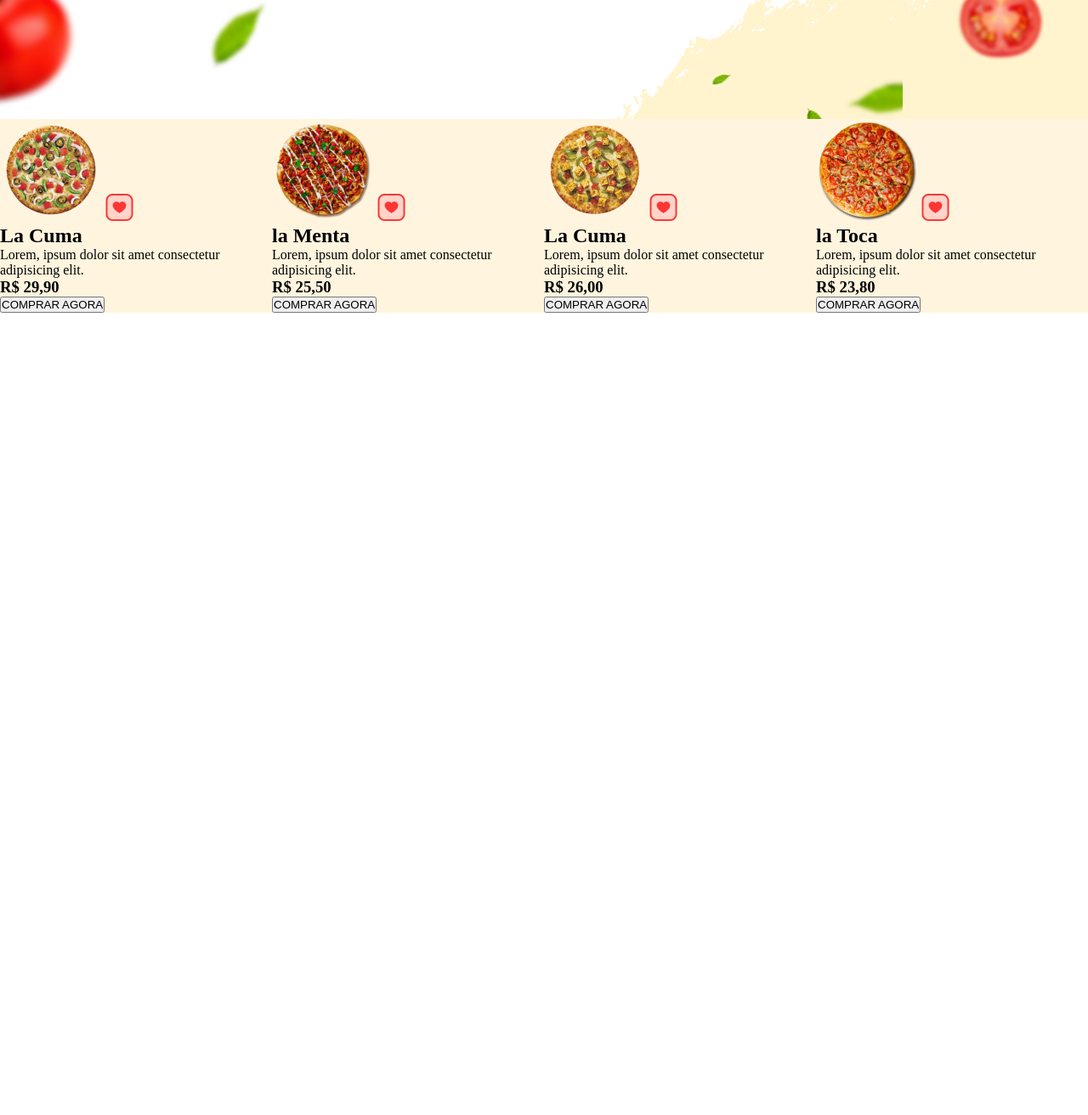
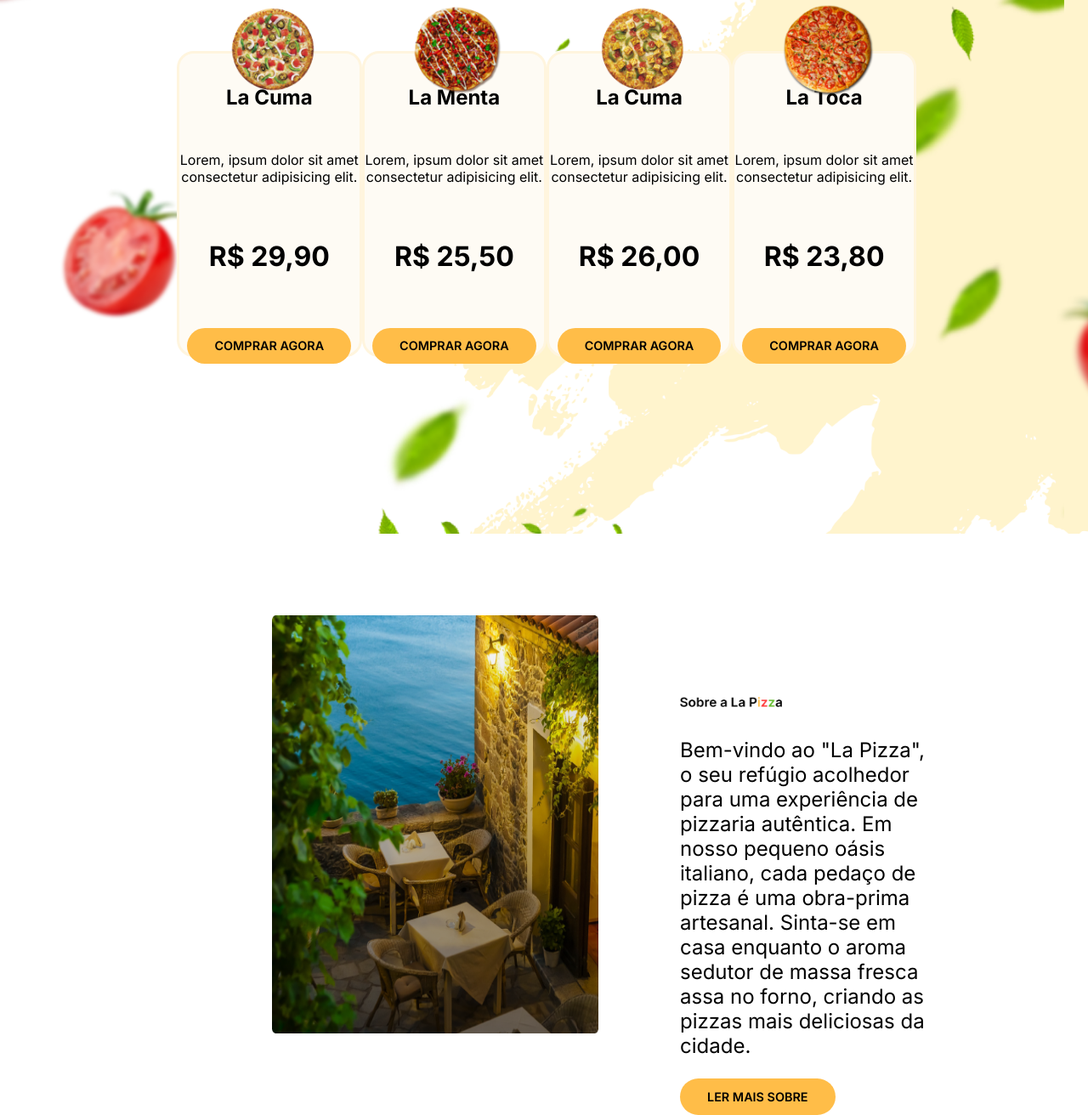
Before and after one commit to Nandsbeltrao/la_pizza, a plain HTML site: page index.html in a window 1280 px wide. Shown: the part 819-2131 px from the top of the page at 85% size. Before the commit the page ends 1187 px from the top, so only its background shows below. Drawn offline with Linux system fonts and the light colour scheme.

Commit message:
Atualiza modificações
-index.html: Arquivo que está toda a estrutura pronta da landing page.

-style.scss: Arquivo em que está toda a estilização.

```diff
--- a/index.html
+++ b/index.html
@@ -20,7 +20,7 @@
 
             <div>
                 <img src="./imgs/pizza.png" alt="">
-                <img src="./imgs/icon-favorite.png" alt="">
+                <img class="icon_fav" src="./imgs/icon-favorite.png" alt="">
                 <h2>La Cuma</h2>
                 <p>Lorem, ipsum dolor sit amet consectetur adipisicing elit.</p>
                 <h3>R$ 29,90</h3>
@@ -29,8 +29,8 @@
             </div>
             <div>
                 <img src="./imgs/pizza2.png" alt="">
-                <img src="./imgs/icon-favorite.png" alt="">
-                <h2>la Menta</h2>
+                <img class="icon_fav" src="./imgs/icon-favorite.png" alt="">
+                <h2>La Menta</h2>
                 <p>Lorem, ipsum dolor sit amet consectetur adipisicing elit.</p>
                 <h3>R$ 25,50</h3>
 
@@ -38,7 +38,7 @@
             </div>
             <div>
                 <img src="./imgs/pizza3.png" alt="">
-                <img src="./imgs/icon-favorite.png" alt="">
+                <img class="icon_fav" src="./imgs/icon-favorite.png" alt="">
                 <h2>La Cuma</h2>
                 <p>Lorem, ipsum dolor sit amet consectetur adipisicing elit.</p>
                 <h3>R$ 26,00</h3>
@@ -47,14 +47,25 @@
             </div>
             <div>
                 <img src="./imgs/pizza5.png" alt="">
-                <img src="./imgs/icon-favorite.png" alt="">
-                <h2>la Toca</h2>
+                <img class="icon_fav" src="./imgs/icon-favorite.png" alt="">
+                <h2>La Toca</h2>
                 <p>Lorem, ipsum dolor sit amet consectetur adipisicing elit.</p>
                 <h3>R$ 23,80</h3>
 
                 <button>COMPRAR AGORA</button>
             </div>
         </section>
+
+        <section class="segunda-sessao">
+            <img src="./imgs/imag_sacada.png" alt="">
+
+            <div>
+                <img class="titulo" src="./imgs/Sobre a La Pizza.png" alt="">
+                <p>Bem-vindo ao "La Pizza", o seu refúgio acolhedor para uma experiência de pizzaria autêntica. Em nosso pequeno oásis italiano, cada pedaço de pizza é uma obra-prima artesanal. Sinta-se em casa enquanto o aroma sedutor de massa fresca assa no forno, criando as pizzas mais deliciosas da cidade.</p>
+
+                <button>LER MAIS SOBRE</button>
+            </div>
+        </section>
     </main>
 </body>
 </html>
--- a/style.scss
+++ b/style.scss
@@ -29,7 +29,7 @@ header{
     @include titulo();
     font-size: 3rem;
     font-weight: 580;
-    margin-top: 16rem;
+    margin-top: 6rem;
     text-align: center;
 
     }
@@ -38,11 +38,102 @@ header{
     background-image: url("./imgs/fundo.png");
     background-size: cover;
     @include flexbox();
-
+    @include titulo();
+    padding: 13rem;
 
 
     div{
-        background-color: #FFF5DE ;
-        margin-top: 15rem;
+        background-color: #FEFBF4 ;
+        border: solid #FFF5DE;
+        border-radius: 20px;
+        width: 17vw;
+        height: 45vh;
+        @include flexbox();
+        flex-direction: column;
+        align-items: center;
+        margin-top: 7rem;
+
+
+        img{
+            width: 52%;
+            margin-left: 0.5rem;
+            position: relative;
+            top: -60px;
+        }
+
+        .icon_fav{
+            width: 11%;
+            margin-top: -13rem;
+            margin-left: 17rem;
+            position: relative;
+
+        }
+
+        h2{
+            @include titulo();
+            font-size: 1.5rem;
+            margin-top: -1rem;
+        }
+
+        p{
+            text-align: center;
+            margin-top: -1rem;
+        }
+
+        h3{
+            font-size: 2rem;
+        }
+
+        button{
+            margin-bottom: -0.7rem;
+            padding: 0.8rem 2rem;
+            border: none;
+            border-radius: 27px;
+            background-color: #FFBD48 ;
+            @include titulo();
+            font-size: 0.9rem;
+            font-weight: 600;
+            cursor: pointer;
+        }
+
     }
 }
+
+.segunda-sessao{
+    @include flexbox();
+    @include titulo();
+
+    img{
+        margin: 6rem;
+        margin-left: 20rem;
+        width: 30%;
+    }
+
+    div{
+
+        .titulo{
+            width: 25%;
+            margin-left: 0;
+            margin-top: 12rem;
+
+        }
+
+        p{
+            font-size: 1.5rem;
+            width: 60%;
+            margin-top: -4rem;
+        }
+
+        button{
+            margin-top: 1.5rem;
+            padding: 0.8rem 2rem;
+            border: none;
+            border-radius: 27px;
+            background-color: #FFBD48 ;
+            @include titulo();
+            font-size: 0.9rem;
+            font-weight: 600;
+            cursor: pointer;
+        }
+    }
+}
```
Also changed, not shown: imgs/Sobre a La Pizza.png (added), imgs/imag_sacada.png (added), style.css, 1 other file.
